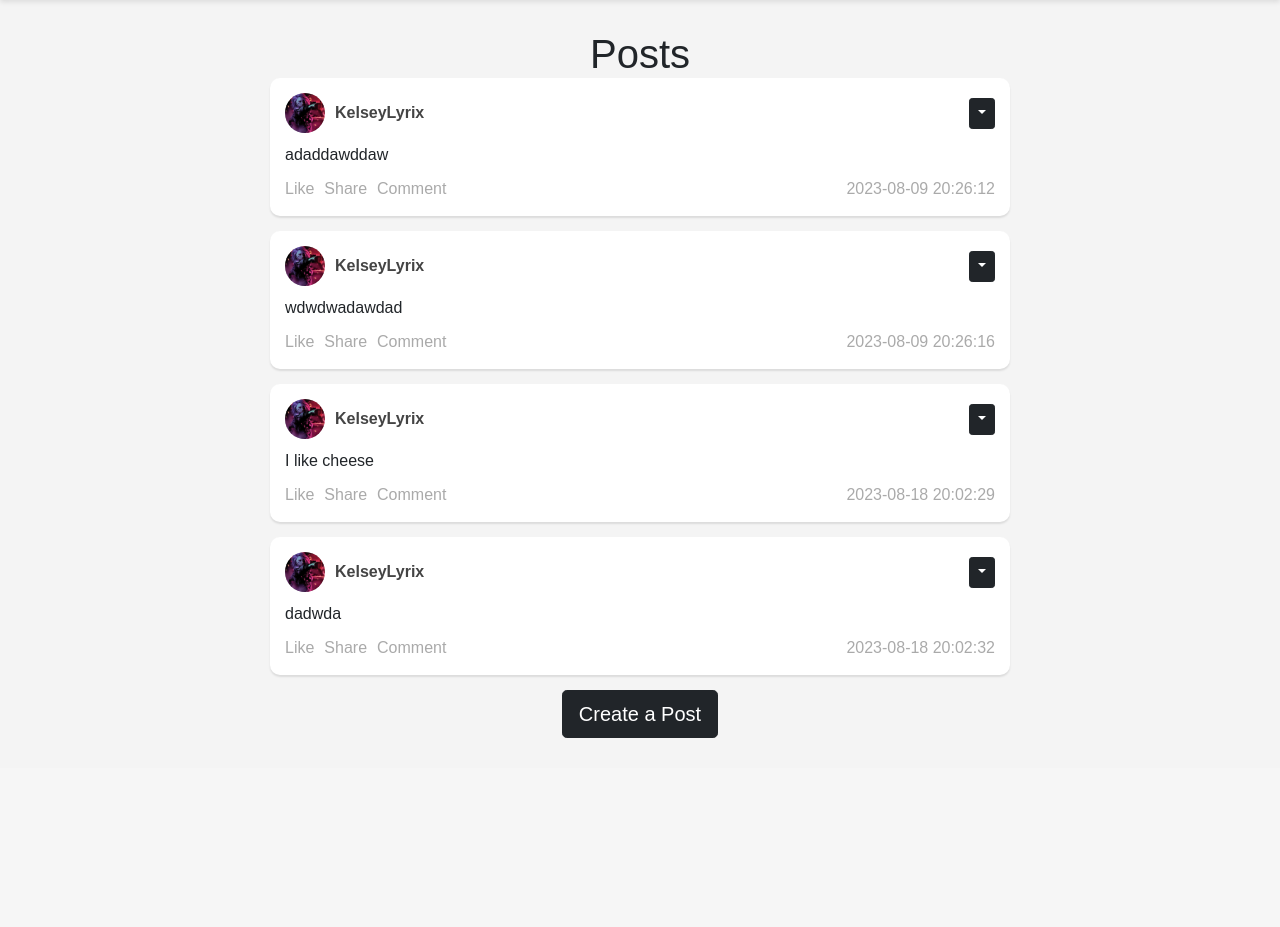
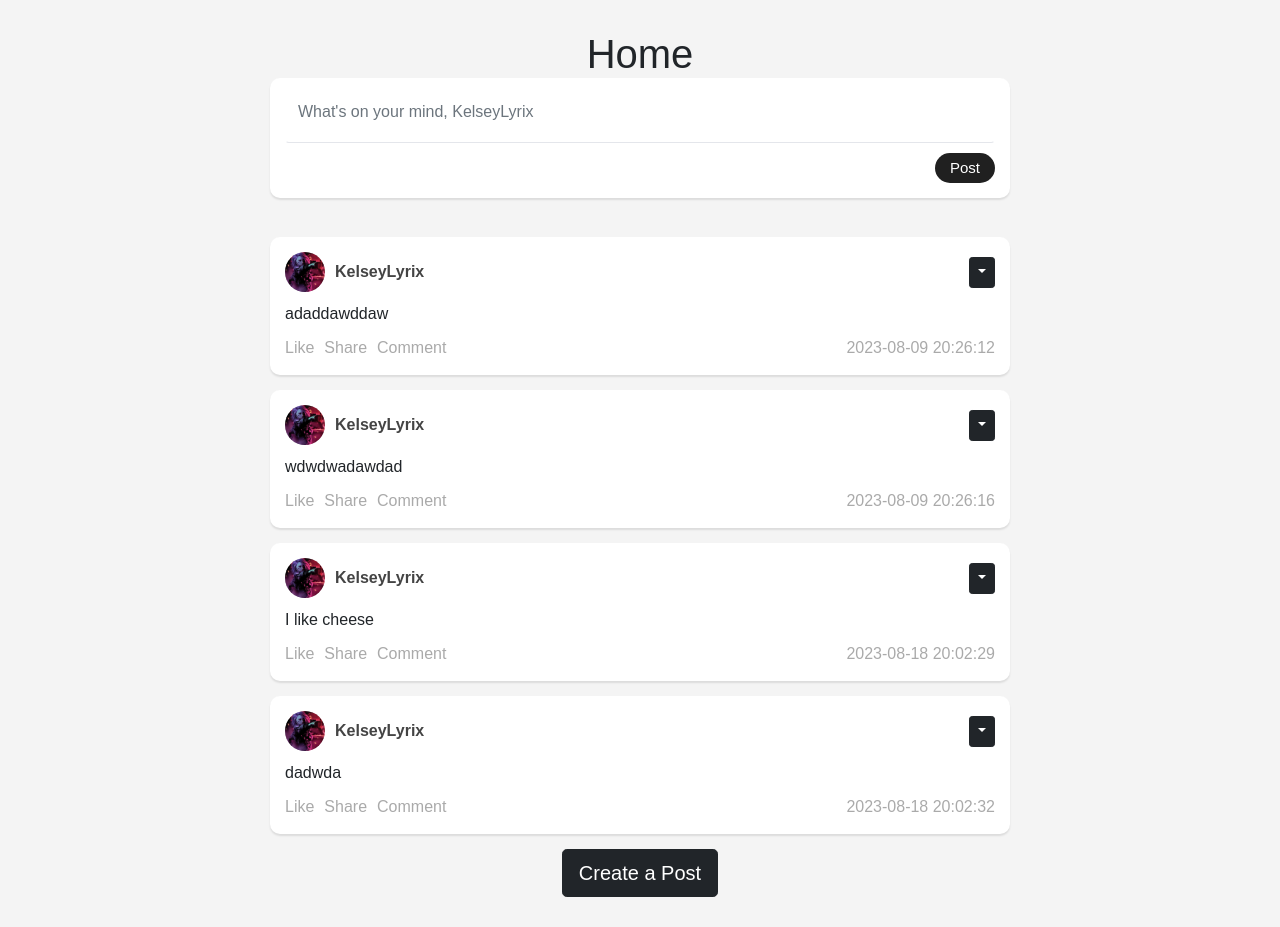
Before and after one commit to KelseyTech/Simple_Flask_Website, a Flask app: page / in a window 1280 px wide. Shown: the part 72-999 px from the top of the page. Before the commit the page ends 840 px from the top, so only its background shows below. Run offline with Flask 3, Linux system fonts and the light colour scheme; the first user in the database is signed in; data comes from the database, SQL or seed files in the repository.

Commit message:
Added create post to home

```diff
--- a/modules/static/style.css
+++ b/modules/static/style.css
@@ -217,6 +216,38 @@ li {
   }
 }
 
+/* Create Post */
+
+textarea {
+  height: 50px;
+  resize: none;
+}
+
+.form-control {
+  border: 1px solid #ffffff;
+  border-bottom: 1px solid#e4e6eb;
+}
+
+.post-action {
+  margin-left: 650px;
+  margin-top: 10px;
+  width: 60px;
+  height: 30px; /* Adjusted height */
+  border-radius: 20px; /* Adjusted border radius for the new dimensions */
+  background-color: #202020;
+  color: white;
+  font-size: 16px;
+  border: none;
+  cursor: pointer;
+  transition: background-color 0.3s ease;
+  font-size: 15px;
+}
+
+.post-action:hover {
+  background-color: #07a4f3; /* Darker blue color on hover */
+}
+
+
 /*Post Style */
 body {
   font-family: Arial, sans-serif;
@@ -254,7 +285,7 @@ a:hover {
   padding: 30px;
 }
 
-.post {
+.post, .create-post {
   background-color: white;
   border-radius: 10px;
   padding: 15px;
--- a/modules/templates/home.html
+++ b/modules/templates/home.html
@@ -1,10 +1,20 @@
-{% extends "base.html" %}{% block title %}Home{% endblock %} {% block
-content %}
+{% extends "base.html" %}{% block title %}Home{% endblock %} {% block content %}
 <div class="container">
-  <h1 align="center">{% block header %}Posts{% endblock %}</h1>
+  <h1 align="center">{% block header %}Home{% endblock %}</h1>
+  <form method="POST">
+  <div class="create-post">
+  <textarea
+      class="form-control"
+      name="text"
+      id="text"
+      placeholder="What's on your mind, {{user.username}}"
+    ></textarea>
+      <button class="post-action" type="submit" >Post</button>
+  </div>
+</br>
   <!--Creates the Individual Post-->
   {% for post in posts %}
-    <div class="post">
+  <div class="post" >
     <div class="post-header">
       <div class="post-icon">
         <a href="{{ url_for('views.profile', username=post.user.username)}}">
@@ -52,5 +62,4 @@ content %}
     </div>
   </div>
 </div>
-</div>
 {% endblock %} {% endblock %}
--- a/modules/templates/login.html
+++ b/modules/templates/login.html
@@ -1,5 +1,6 @@
 {% extends "base.html" %} {% block title %}Home Page{% endblock %} {% block
 content%}
+<div class="container">
   <form method="POST">
     <h3 align="center">Login</h3>
     <div class="form-group">
@@ -25,4 +26,5 @@ content%}
       </div>
     </div>
   </form>
+</div>
 {% endblock %}
--- a/modules/views.py
+++ b/modules/views.py
@@ -30,7 +30,7 @@ def home():
 # ------------------
 # ---Create-Post----
 # ------------------
-@views.route("/create-post", methods=["GET", "POST"])
+@views.route("/home", methods=["GET", "POST"])
 @login_required
 def create_post():
     if request.method == "POST":
@@ -43,9 +43,8 @@ def create_post():
             db.session.add(post)
             db.session.commit()
             flash("Post created!", category="success")
-            return redirect(url_for("views.home"))
 
-    return render_template("create_post.html", user=current_user)
+    return redirect(url_for("views.home", user=current_user))
 
 
 # ------------------
```
Also changed, not shown: other parts of modules/static/style.css (+2 -1 lines), modules/templates/create_post.html (deleted, +0 -16 lines). Lines whose indentation alone changed are shown as unchanged.
